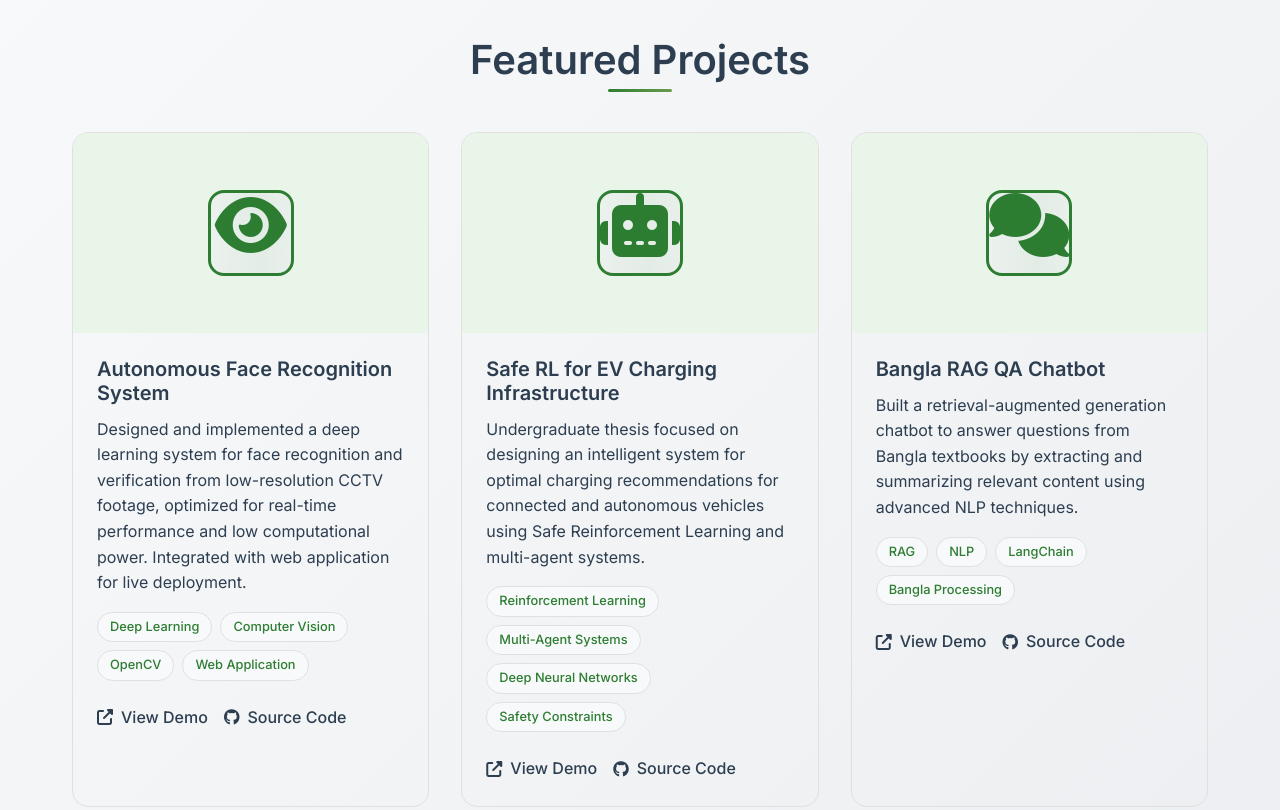
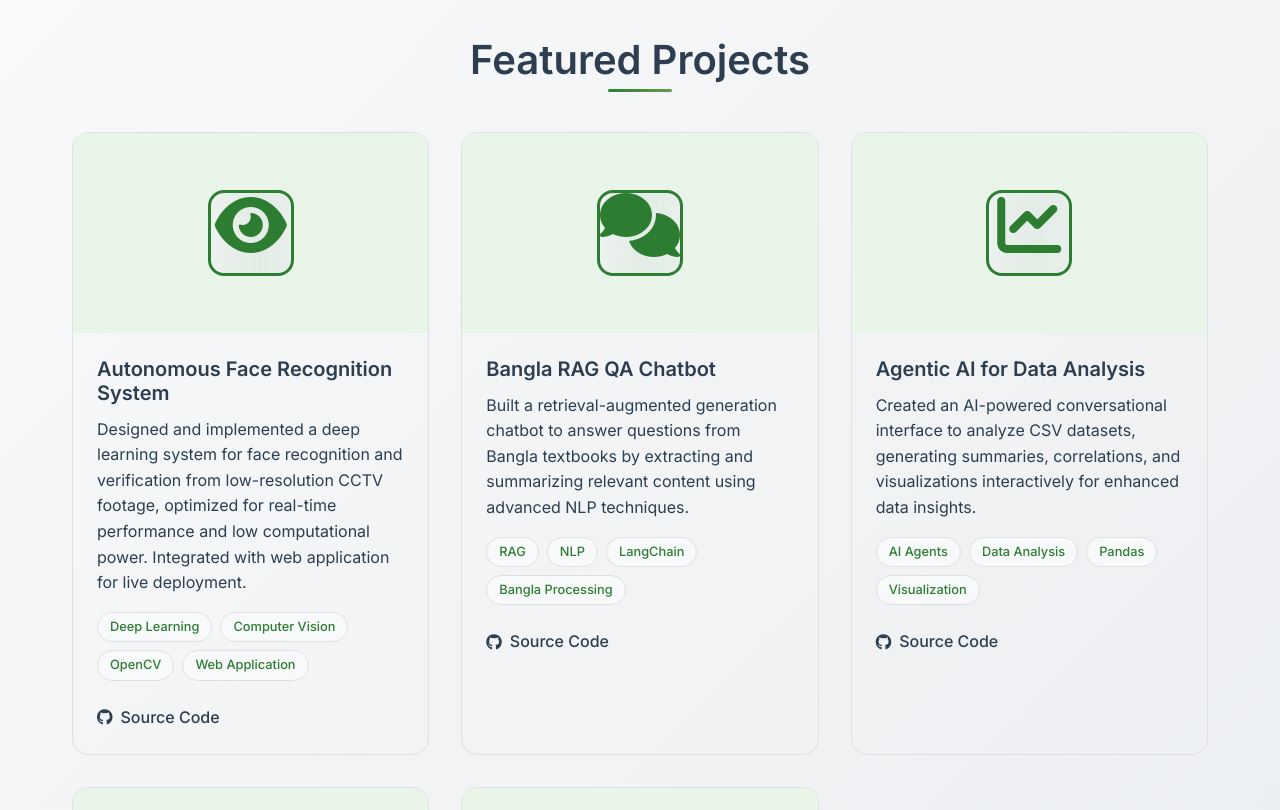
Before and after one commit to Md-Saharan-Evan/Md-Saharan-Evan.github.io, a plain HTML site: page index.html in a window 1280 px wide. Shown: the part 7820-8630 px from the top of the page. Drawn offline with Linux system fonts and the light colour scheme.

Commit message:
Fix hero title display and clean up projects section
- Fixed text-gradient class with direct CSS values for better compatibility
- Improved hero title rendering by adding inline display and font-weight
- Removed Safe RL for EV Charging Infrastructure project from projects section
- Removed all 'View Demo' links from all projects (kept GitHub Source Code links)
- Preserved 'View Publication' links for research papers
- Cleaned up project layout and improved user experience

```diff
--- a/index.html
+++ b/index.html
@@ -530,38 +530,6 @@
                         </div>
                         <div class="project-links">
                             <a href="#" class="project-link">
-                                <i class="fas fa-external-link-alt"></i>
-                                View Demo
-                            </a>
-                            <a href="#" class="project-link">
-                                <i class="fab fa-github"></i>
-                                Source Code
-                            </a>
-                        </div>
-                    </div>
-                </div>
-
-                <div class="project-card">
-                    <div class="project-image">
-                        <div class="image-placeholder">
-                            <i class="fas fa-robot"></i>
-                        </div>
-                    </div>
-                    <div class="project-content">
-                        <h3>Safe RL for EV Charging Infrastructure</h3>
-                        <p>Undergraduate thesis focused on designing an intelligent system for optimal charging recommendations for connected and autonomous vehicles using Safe Reinforcement Learning and multi-agent systems.</p>
-                        <div class="project-tech">
-                            <span class="tech-tag">Reinforcement Learning</span>
-                            <span class="tech-tag">Multi-Agent Systems</span>
-                            <span class="tech-tag">Deep Neural Networks</span>
-                            <span class="tech-tag">Safety Constraints</span>
-                        </div>
-                        <div class="project-links">
-                            <a href="#" class="project-link">
-                                <i class="fas fa-external-link-alt"></i>
-                                View Demo
-                            </a>
-                            <a href="#" class="project-link">
                                 <i class="fab fa-github"></i>
                                 Source Code
                             </a>
@@ -585,10 +553,6 @@
                             <span class="tech-tag">Bangla Processing</span>
                         </div>
                         <div class="project-links">
-                            <a href="#" class="project-link">
-                                <i class="fas fa-external-link-alt"></i>
-                                View Demo
-                            </a>
                             <a href="#" class="project-link">
                                 <i class="fab fa-github"></i>
                                 Source Code
@@ -614,10 +578,6 @@
                         </div>
                         <div class="project-links">
                             <a href="#" class="project-link">
-                                <i class="fas fa-external-link-alt"></i>
-                                View Demo
-                            </a>
-                            <a href="#" class="project-link">
                                 <i class="fab fa-github"></i>
                                 Source Code
                             </a>
@@ -641,10 +601,6 @@
                             <span class="tech-tag">Web Development</span>
                         </div>
                         <div class="project-links">
-                            <a href="#" class="project-link">
-                                <i class="fas fa-external-link-alt"></i>
-                                View Demo
-                            </a>
                             <a href="#" class="project-link">
                                 <i class="fab fa-github"></i>
                                 Source Code
--- a/styles.css
+++ b/styles.css
@@ -66,10 +66,12 @@ h1, h2, h3, h4, h5, h6 {
 }
 
 .text-gradient {
-    background: var(--gradient);
+    background: linear-gradient(135deg, #2d7d32, #6b9b4f);
     -webkit-background-clip: text;
     -webkit-text-fill-color: transparent;
     background-clip: text;
+    display: inline;
+    font-weight: inherit;
 }
 
 /* Buttons */
```
